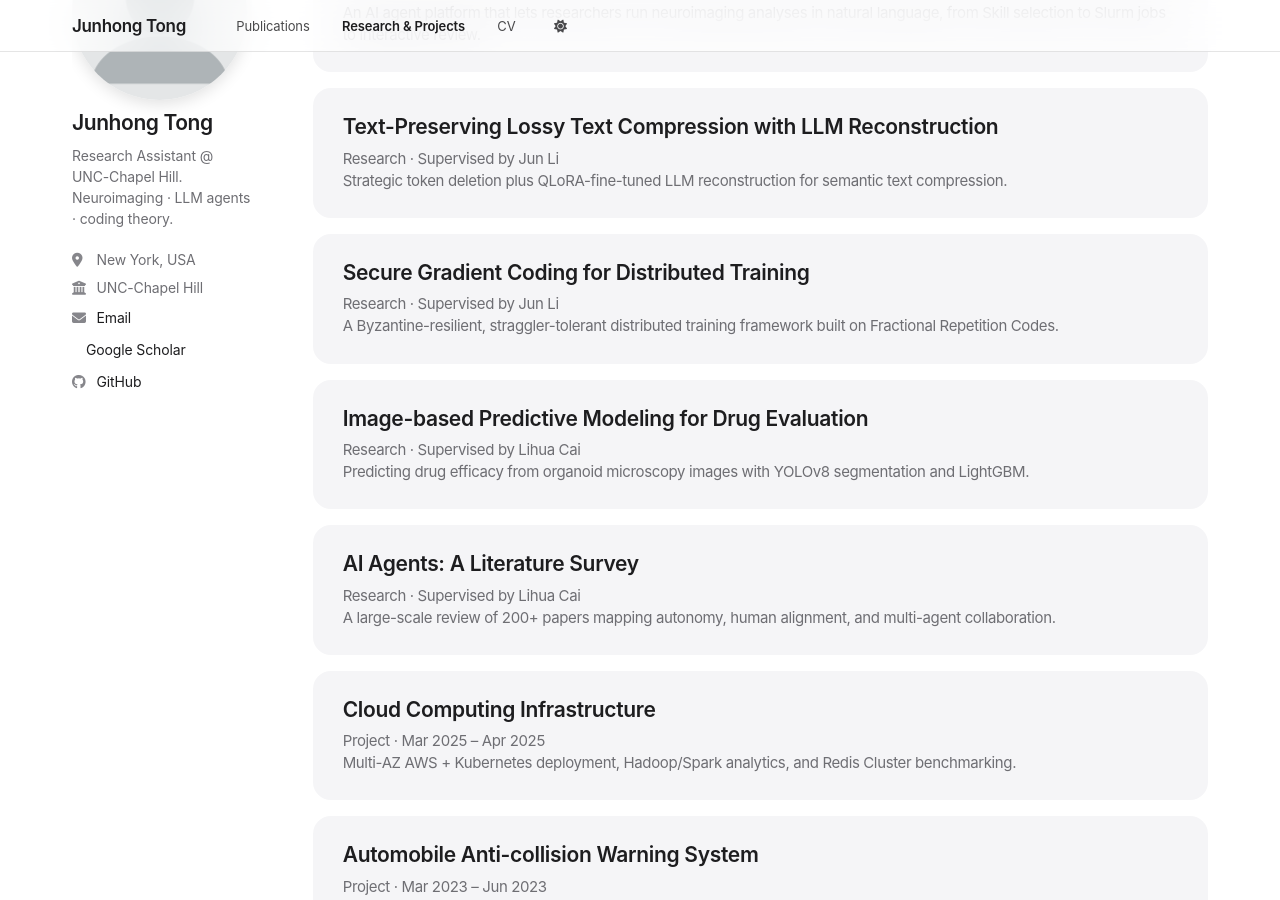
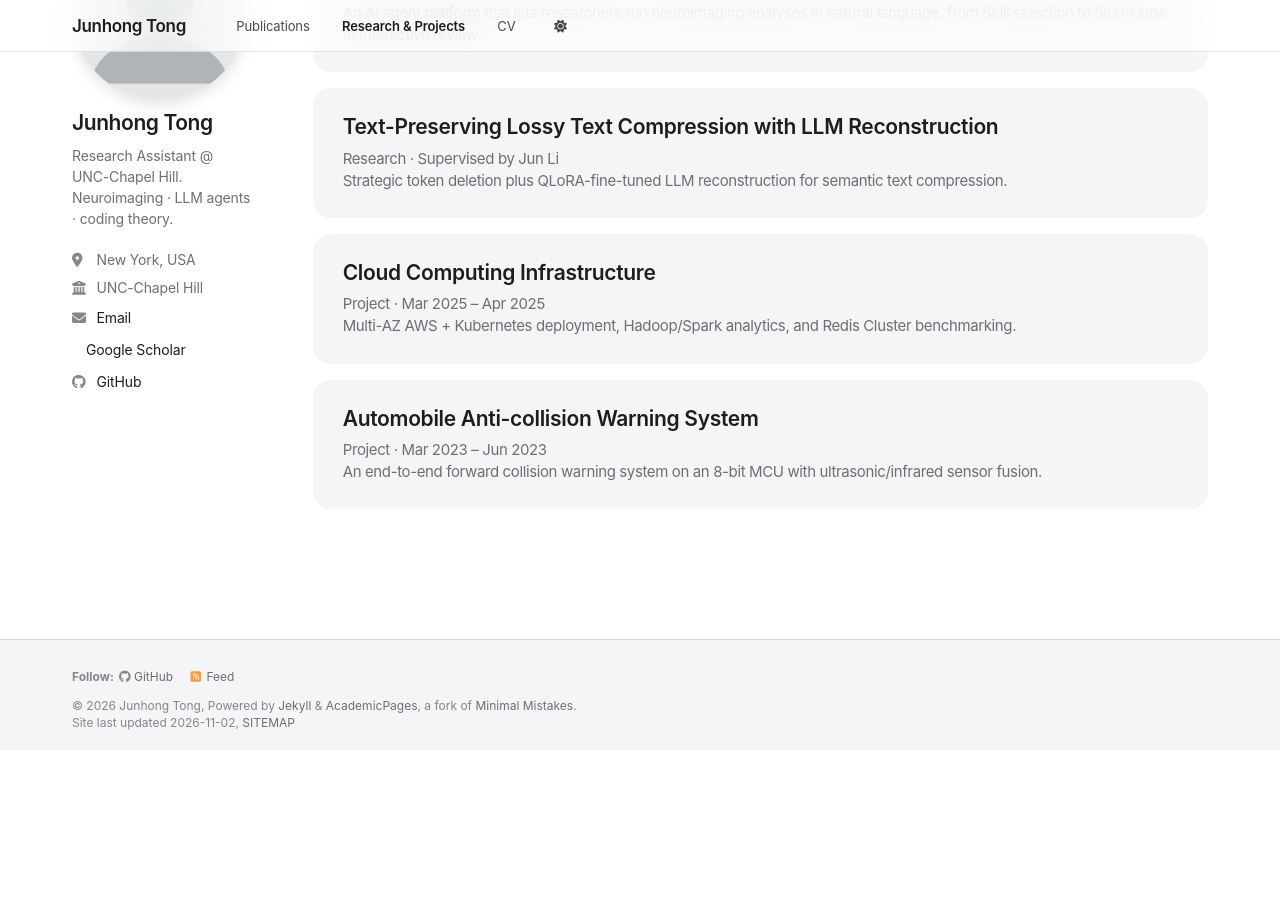
Before and after one commit to Amsterlam/Amsterlam.github.io, a Jekyll site: the page built from _pages/portfolio.html, in a window 1280 px wide and 900 px high, scrolled down 261 px. Built offline with Jekyll 4.4.1, drawn with Linux system fonts in a browser that asks for light colours; a script bundle is joined from its source files by our own code; a style sheet for code colours, icons or effects is not loaded; after the commit the page ends 1011 px from its top, so only the background shows below that.

Commit message:
Remove gradient coding, drug evaluation, and agent survey projects
Co-Authored-By: Claude Opus 5.5 <noreply@anthropic.com>

```diff
--- a/_portfolio/03-secure-gradient-coding.md
+++ /dev/null
@@ -1,11 +0,0 @@
----
-title: "Secure Gradient Coding for Distributed Training"
-excerpt: "Research · Supervised by Jun Li<br/>A Byzantine-resilient, straggler-tolerant distributed training framework built on Fractional Repetition Codes."
-collection: portfolio
----
-
-**Supervisor:** Jun Li
-
-- Architected a Byzantine-resilient and straggler-tolerant distributed training framework by integrating Fractional Repetition Code (FRC) with a custom decoding algorithm.
-- Designed and implemented the robust decoding algorithm, leveraging linear independence of gradient subsets created by the FRC scheme.
-- Enabled the system to mathematically identify and correct malicious errors from Byzantine attackers, ensuring recovery of the correct full gradients and protecting data integrity.
--- a/_portfolio/04-drug-evaluation.md
+++ /dev/null
@@ -1,12 +0,0 @@
----
-title: "Image-based Predictive Modeling for Drug Evaluation"
-excerpt: "Research · Supervised by Lihua Cai<br/>Predicting drug efficacy from organoid microscopy images with YOLOv8 segmentation and LightGBM."
-collection: portfolio
----
-
-**Supervisor:** Lihua Cai
-
-- Engineered an automated pipeline using computer vision and machine learning to predict drug efficacy from microscopy images, creating a scalable and non-destructive alternative to manual lab assays.
-- Fine-tuned a YOLOv8n-seg model for instance segmentation to identify and classify organoid morphologies (e.g., hollow, solid), achieving 89% sensitivity on key structures.
-- Trained a LightGBM model using 11 key morphological features to predict cell viability, achieving a mean R² of 0.633.
-- Authored and visualized the complete methodology for a research manuscript, designing publication-quality diagrams for interdisciplinary audiences.
--- a/_portfolio/05-ai-agent-survey.md
+++ /dev/null
@@ -1,11 +0,0 @@
----
-title: "AI Agents: A Literature Survey"
-excerpt: "Research · Supervised by Lihua Cai<br/>A large-scale review of 200+ papers mapping autonomy, human alignment, and multi-agent collaboration."
-collection: portfolio
----
-
-**Supervisor:** Lihua Cai
-
-- Led a large-scale literature review, gathering, analyzing, and synthesizing over 200 research papers on AI agents.
-- Developed a survey framework to map the core principles of AI agents, focusing on autonomy, human alignment, and multi-agent collaboration.
-- Distilled the findings to identify the field's primary challenges, opportunities, and most promising directions for future research.
```
Also changed, not shown: _pages/about.md (+0 -6 lines).
